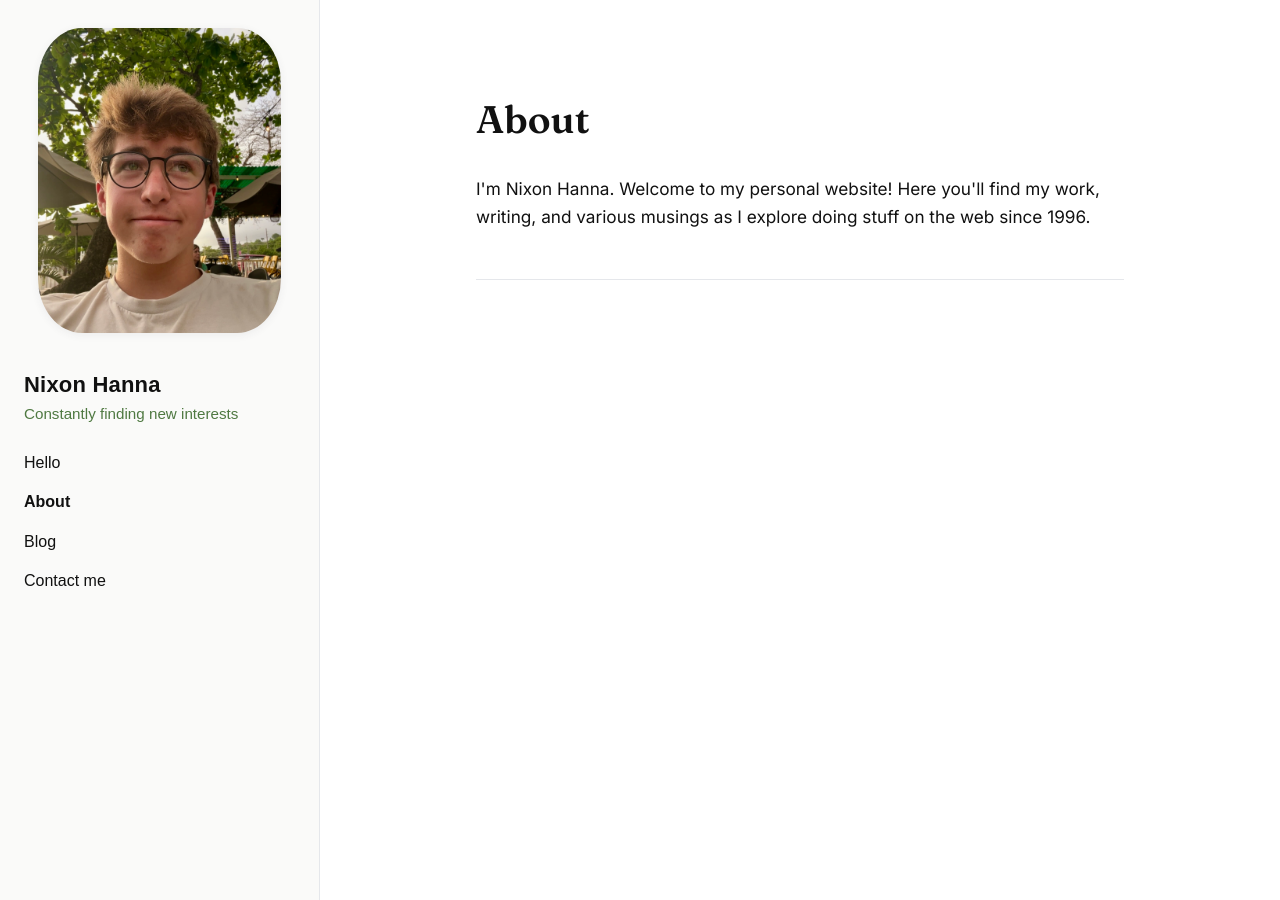
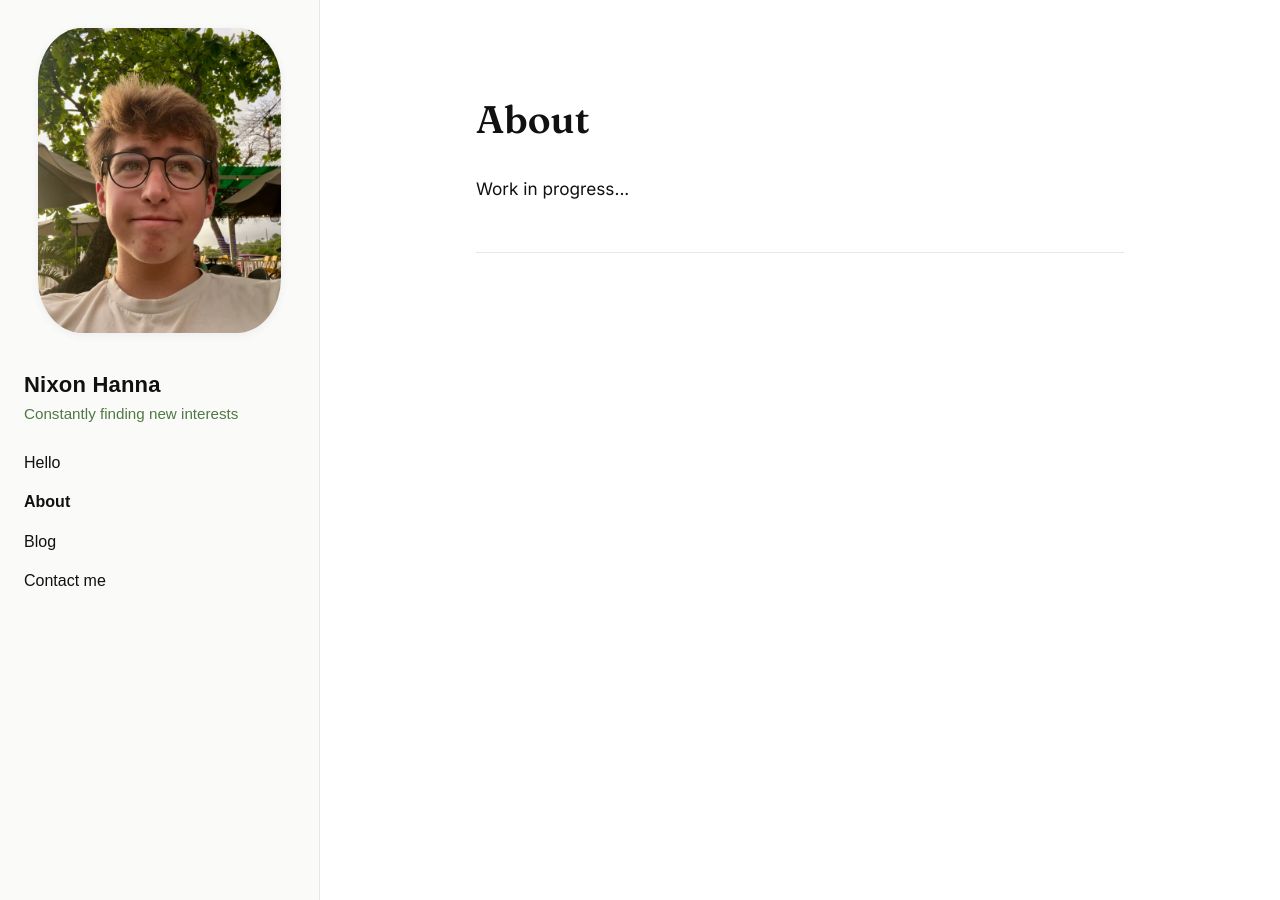
Before and after one commit to nhanna95/personal-website, a Jekyll site: the page built from about.html, in a window 1280 px wide. Built offline with Jekyll 4.4.1, drawn with Linux system fonts in a browser that asks for light colours.

Commit message:
Update about page to 'work in progress' and show full date with year for welcome post

```diff
--- a/about.html
+++ b/about.html
@@ -4,5 +4,4 @@ title: About
 show_hr: true
 ---
 
-<p>I'm Nixon Hanna. Welcome to my personal website! Here you'll find my work, writing, and various musings as I explore
-    doing stuff on the web since 1996.</p>
+<p>Work in progress...</p>
--- a/blog.html
+++ b/blog.html
@@ -119,7 +119,7 @@ permalink: /blog.html
 
             const art = document.createElement('article');
             art.className = 'post';
-            const wfmt = new Intl.DateTimeFormat(undefined, { month: 'short', day: 'numeric' });
+            const wfmt = new Intl.DateTimeFormat(undefined, { month: 'short', day: 'numeric', year: 'numeric' });
             const wdateHTML = `<time class="post-date" datetime="${welcomePost.date}">${wfmt.format(new Date(welcomePost.date))}</time>`;
             art.innerHTML = `
                 <div class="post-head"><a class="post-title" href="${welcomePost.url}">${welcomePost.title}</a><span class="post-readtime" aria-label="Estimated read time"></span></div>
```
